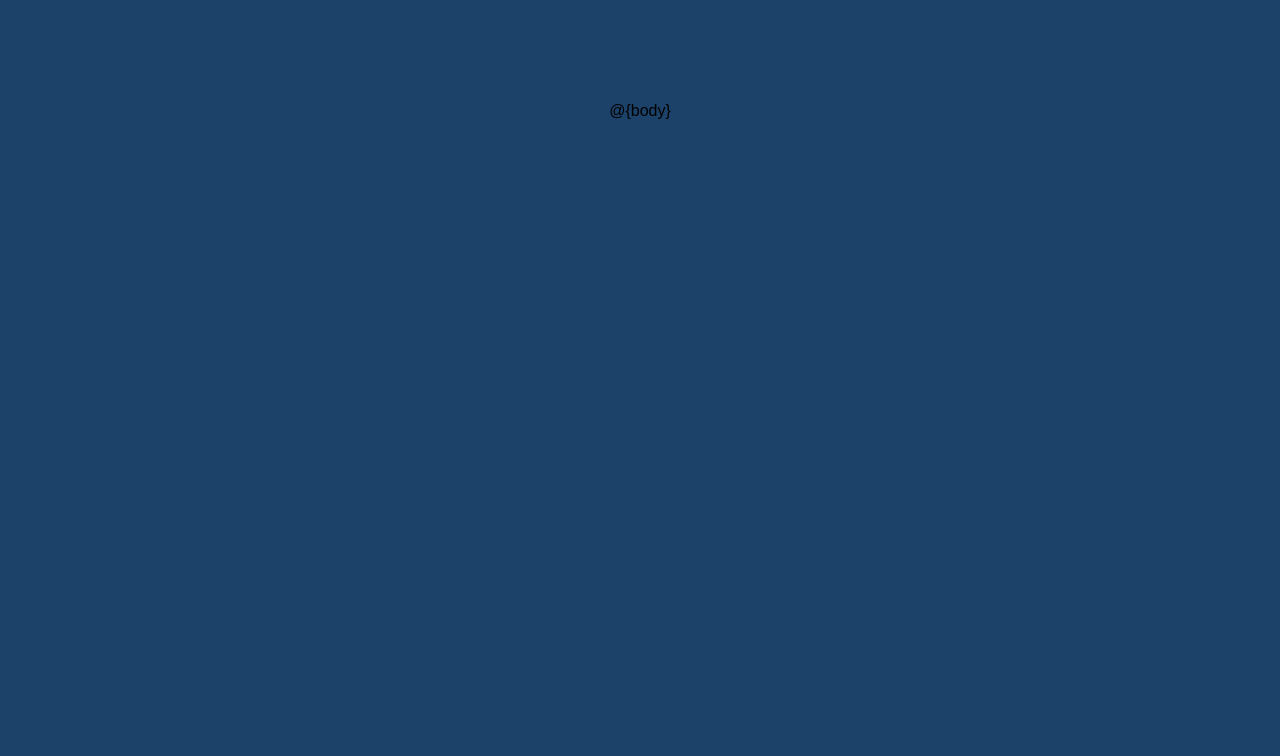
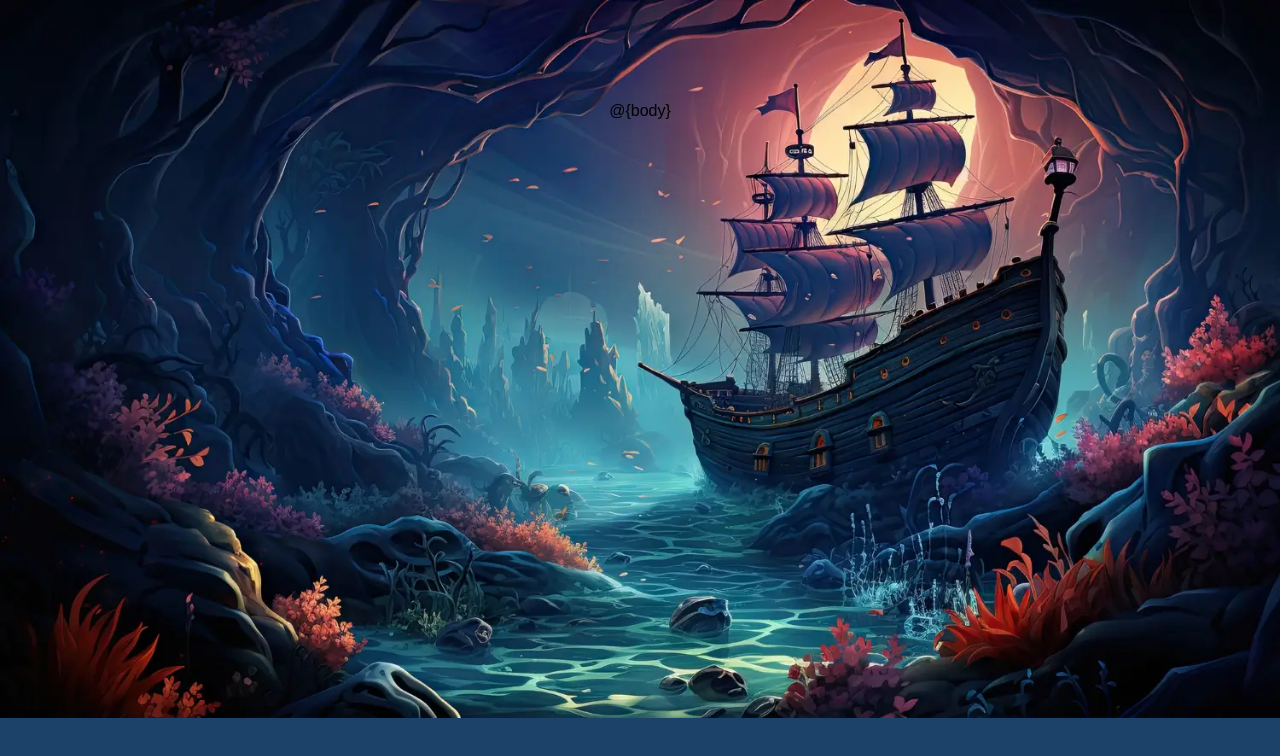
Before and after one commit to mariam138/sea-conquest, a website: page views/layout.html in a window 1280 px wide. Drawn offline with nearby package versions, Linux system fonts and the light colour scheme.

Commit message:
fix: give bg image relative path

```diff
--- a/views/layout.html
+++ b/views/layout.html
@@ -19,7 +19,7 @@
             align-items: center;
             margin-top: 8%;
             /* Add custom background image to page */
-            background: url(assets/images/sea-conq-bg-img.webp) #1d4269 no-repeat top left / cover
+            background: url(../assets/images/sea-conq-bg-img.webp) #1d4269 no-repeat top left / cover
         }
 
         /**
```
